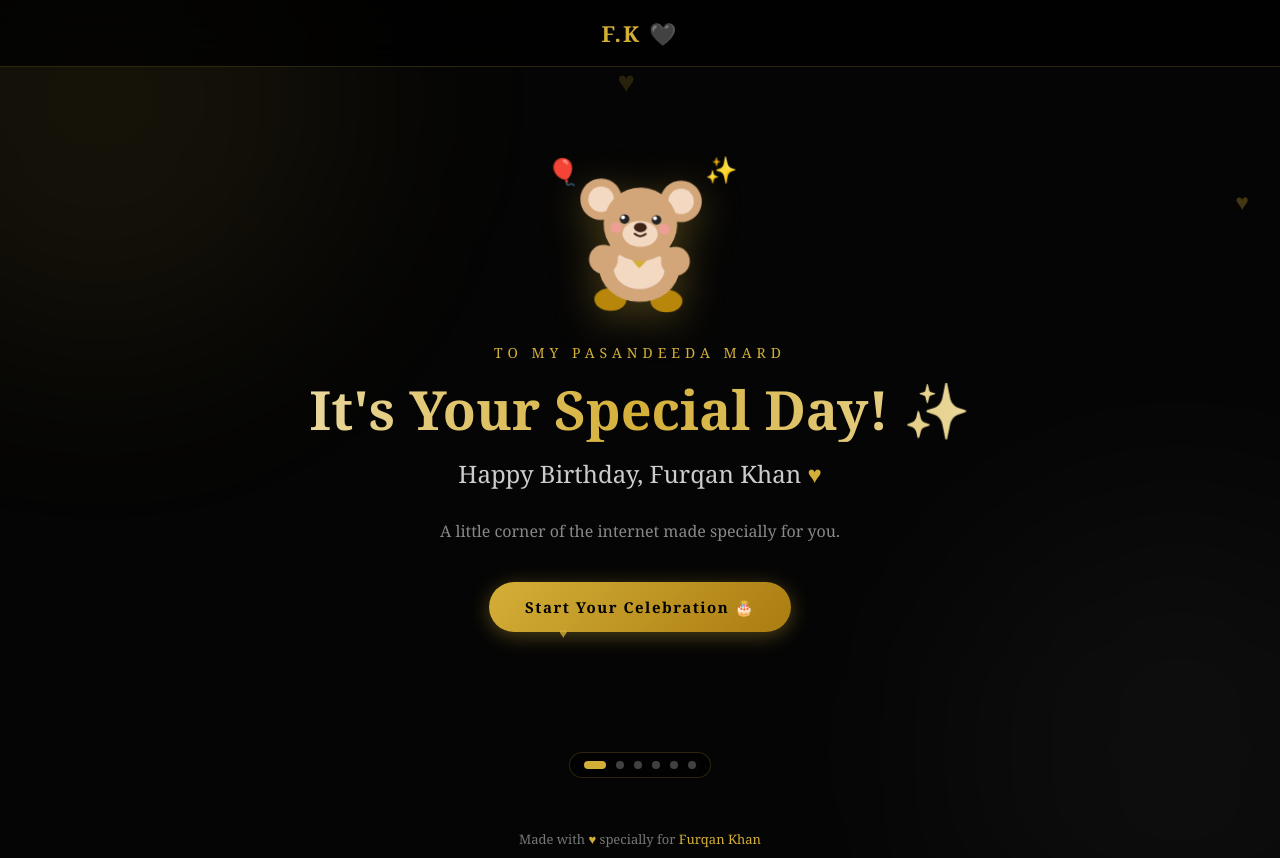
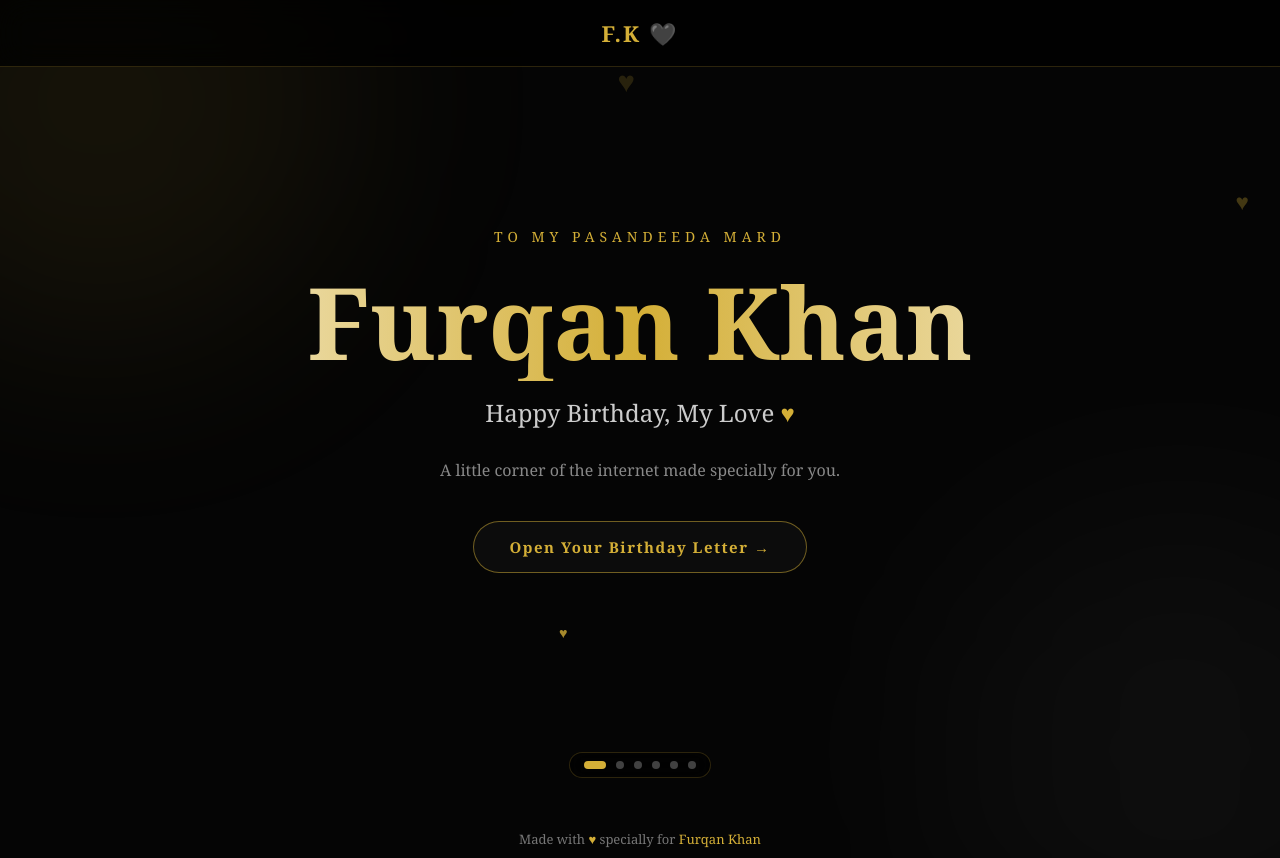
Before and after one commit to alishba542/bday-xk92-m7, a plain HTML site: page index.html in a window 1280 px wide. Drawn offline with Linux system fonts and the light colour scheme.

Commit message:
Update index.html

```diff
--- a/index.html
+++ b/index.html
@@ -80,40 +80,6 @@
     to { opacity:1; transform:translateY(0); }
   }
 
-  /* Cute Teddy Bear Styling */
-  .teddy-container {
-    position: relative;
-    width: 160px;
-    height: 160px;
-    margin: 0 auto 15px;
-    animation: floatTeddy 3s ease-in-out infinite;
-  }
-
-  @keyframes floatTeddy {
-    0%, 100% { transform: translateY(0) rotate(0deg); }
-    50% { transform: translateY(-10px) rotate(2deg); }
-  }
-
-  .cute-teddy {
-    width: 100%;
-    height: 100%;
-    filter: drop-shadow(0 10px 20px rgba(212,175,55,0.3));
-  }
-
-  /* Floating Balloons near Teddy */
-  .balloon {
-    position: absolute;
-    font-size: 26px;
-    animation: floatBalloon 2.5s ease-in-out infinite alternate;
-  }
-  .balloon.left { top: -5px; left: -15px; animation-delay: 0.2s; }
-  .balloon.right { top: -10px; right: -15px; animation-delay: 0.7s; }
-
-  @keyframes floatBalloon {
-    0% { transform: translateY(0) rotate(-5deg); }
-    100% { transform: translateY(-8px) rotate(8deg); }
-  }
-
   .hero { text-align:center; min-height:100vh; padding-top:80px; }
   .hero-content { max-width:900px; margin:auto; }
 
@@ -136,6 +102,9 @@
     background-size:200%;
     font-weight: bold;
   }
+
+  /* Front page: big name like the old design */
+  #page-home h1 { font-size:clamp(44px, 9vw, 100px); }
 
   @keyframes shine { 0%{background-position:0%;} 100%{background-position:200%;} }
 
@@ -747,40 +716,12 @@
     <section class="page hero active" id="page-home">
       <div class="hero-content">
 
-        <div class="teddy-container">
-          <span class="balloon left">🎈</span>
-          <span class="balloon right">✨</span>
-          <svg class="cute-teddy" viewBox="0 0 200 200" fill="none" xmlns="http://www.w3.org/2000/svg">
-            <circle cx="50" cy="50" r="26" fill="#D2A679"/>
-            <circle cx="50" cy="50" r="16" fill="#F3D8C2"/>
-            <circle cx="150" cy="50" r="26" fill="#D2A679"/>
-            <circle cx="150" cy="50" r="16" fill="#F3D8C2"/>
-            <ellipse cx="65" cy="175" rx="20" ry="14" fill="#B8860B"/>
-            <ellipse cx="135" cy="175" rx="20" ry="14" fill="#B8860B"/>
-            <ellipse cx="100" cy="135" rx="50" ry="42" fill="#D2A679"/>
-            <ellipse cx="100" cy="135" rx="32" ry="26" fill="#F3D8C2"/>
-            <circle cx="55" cy="125" r="18" fill="#D2A679"/>
-            <circle cx="145" cy="125" r="18" fill="#D2A679"/>
-            <path d="M100 135 C100 135, 82 118, 82 106 C82 98, 90 92, 98 98 C100 101, 100 101, 102 98 C110 92, 118 98, 118 106 C118 118, 100 135, 100 135 Z" fill="#D4AF37"/>
-            <circle cx="100" cy="80" r="46" fill="#D2A679"/>
-            <ellipse cx="100" cy="92" rx="22" ry="16" fill="#F3D8C2"/>
-            <ellipse cx="100" cy="84" rx="8" ry="6" fill="#3D2314"/>
-            <path d="M93 92 Q100 98 107 92" stroke="#3D2314" stroke-width="2.5" stroke-linecap="round" fill="none"/>
-            <circle cx="80" cy="74" r="6" fill="#222"/>
-            <circle cx="120" cy="74" r="6" fill="#222"/>
-            <circle cx="78" cy="72" r="2.5" fill="#FFF"/>
-            <circle cx="118" cy="72" r="2.5" fill="#FFF"/>
-            <circle cx="70" cy="85" r="7" fill="#FF99A8" opacity="0.6"/>
-            <circle cx="130" cy="85" r="7" fill="#FF99A8" opacity="0.6"/>
-          </svg>
-        </div>
-
         <div class="small-title">To My Pasandeeda Mard</div>
-        <h1>It's Your Special Day! ✨</h1>
-        <h2>Happy Birthday, Furqan Khan <span class="heart">♥</span></h2>
+        <h1>Furqan Khan</h1>
+        <h2>Happy Birthday, My Love <span class="heart">♥</span></h2>
         <p style="color:#888;">A little corner of the internet made specially for you.</p>
         <div class="btn-row">
-          <button class="gold-btn" onclick="goToPage('wish')">Start Your Celebration 🎂</button>
+          <button class="gold-btn ghost" onclick="goToPage('wish')">Open Your Birthday Letter →</button>
         </div>
       </div>
     </section>
```
